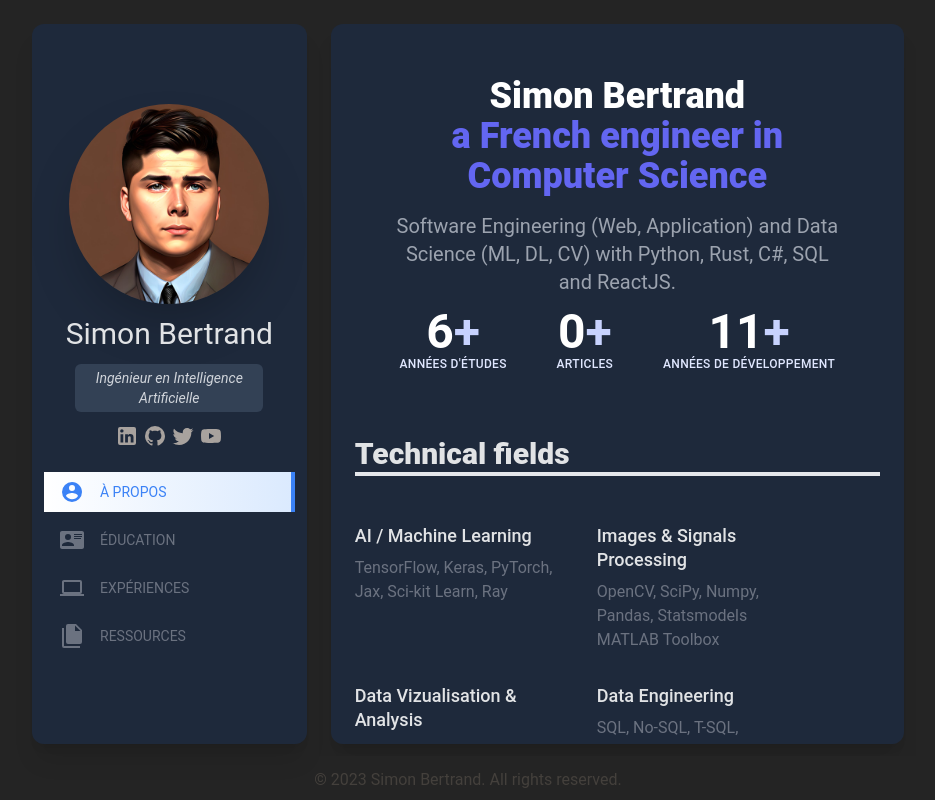
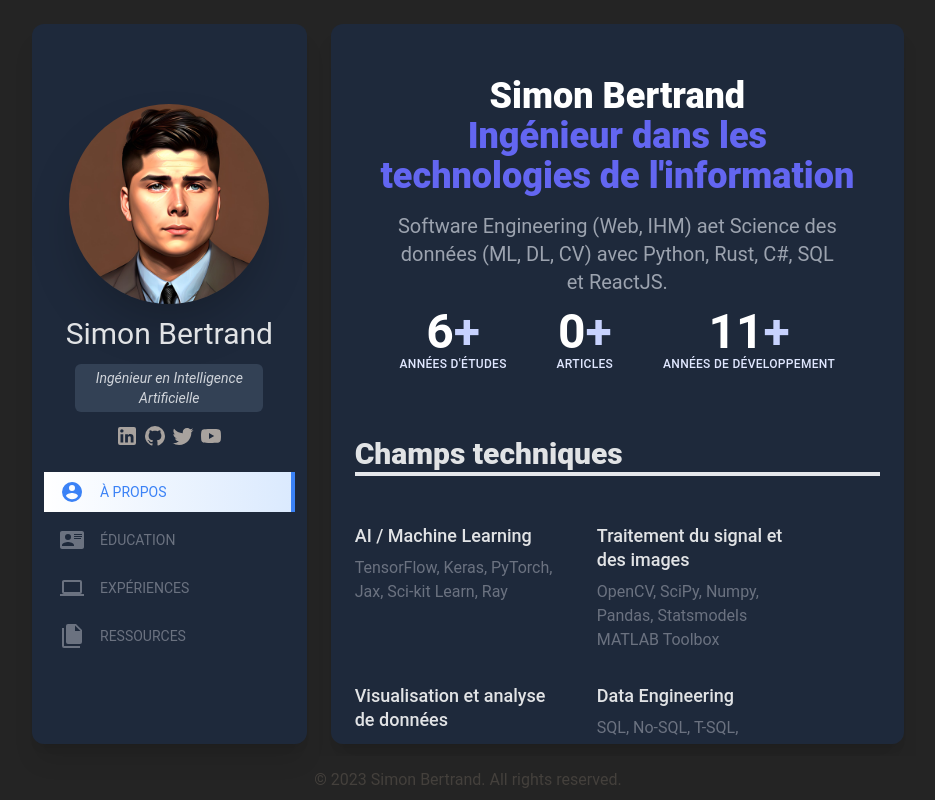
Before and after one commit to Simon-Bertrand/simon-bertrand.github.io, a React (Vite) app: page / in a window 1280 px wide. Shown: the whole page, without its empty margins (172-1107 px from the left). Built offline with nearby package versions, Linux system fonts and the light colour scheme.

Commit message:
Update infos.tsx

```diff
--- a/src/pages/infos.tsx
+++ b/src/pages/infos.tsx
@@ -14,11 +14,11 @@ export default function InfosPage() {
                     Simon Bertrand
                 </span>
                 <span className="block text-indigo-500">
-                    a French engineer in Computer Science
+                   Ingénieur dans les technologies de l'information
                 </span>
             </h2>
             <p className="text-xl mt-4 max-w-md mx-auto text-gray-400">
-                Software Engineering (Web, Application) and Data Science (ML, DL, CV) with Python, Rust, C#, SQL and ReactJS.
+                Software Engineering (Web, IHM) aet Science des données (ML, DL, CV) avec Python, Rust, C#, SQL et ReactJS.
             </p>
             <section>
                 <div className="container flex justify-around py-3">
@@ -45,7 +45,7 @@ export default function InfosPage() {
 
         <div className="max-w-screen-xl p-3 mx-auto">
             <h2 className="mb-12 text-3xl font-extrabold border-b-4">
-                Technical fields
+                Champs techniques
             </h2>
             <ul className="flex flex-wrap items-start gap-8">
                 <li className="w-2/5">
@@ -60,7 +60,7 @@ export default function InfosPage() {
                 </li>
                 <li className="w-2/5">
                     <p className="text-lg font-medium leading-6">
-                        Images & Signals Processing
+                        Traitement du signal et des images
                     </p>
                     <p className="mt-2">
                         <p className="text-base leading-6 text-gray-500">
@@ -73,7 +73,7 @@ export default function InfosPage() {
                 </li>
                 <li className="w-2/5">
                     <p className="text-lg font-medium leading-6">
-                        Data Vizualisation & Analysis
+                        Visualisation et analyse de données
                     </p>
                     <p className="mt-2">
                         <p className="text-base leading-6 text-gray-500">
@@ -93,7 +93,7 @@ export default function InfosPage() {
                 </li>
                 <li className="w-2/5">
                     <p className="text-lg font-medium leading-6 ">
-                        Web Development
+                        Développement web
                     </p>
                     <p className="mt-2">
                         <p className="text-base leading-6 text-gray-500">
@@ -103,7 +103,7 @@ export default function InfosPage() {
                 </li>
                 <li className="w-2/5">
                     <p className="text-lg font-medium leading-6 ">
-                        Low-level Programming
+                        Programmation bas niveau
                     </p>
                     <p className="mt-2">
                         <p className="text-base leading-6 text-gray-500">
@@ -113,11 +113,12 @@ export default function InfosPage() {
                 </li>
                 <li className="w-2/5">
                     <p className="text-lg font-medium leading-6 ">
-                        Systems administration
+                        Réseau et administration système
                     </p>
                     <p className="mt-2">
                         <p className="text-base leading-6 text-gray-500">
-                            Ubuntu Server, Docker, SSH
+                            Windows, Linux, Ubuntu Server, Serveurs HTTP, SSL, Docker, SSH. <br />
+                            Notions en réseau : HTTP, TCP, IP, Ports, DNS, DHCP, Proxy, VPN, Pare-feu, Port forwarding, ...
                         </p>
                     </p>
                 </li>
```
